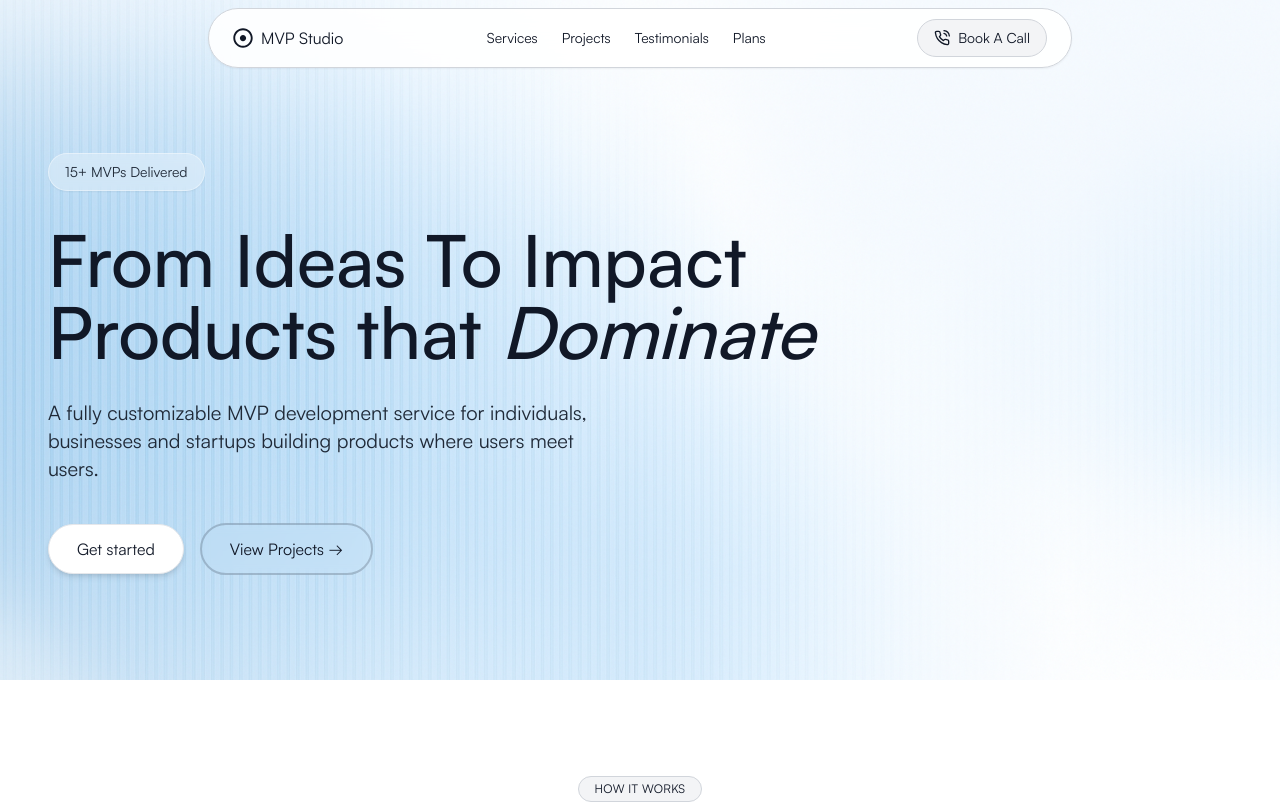
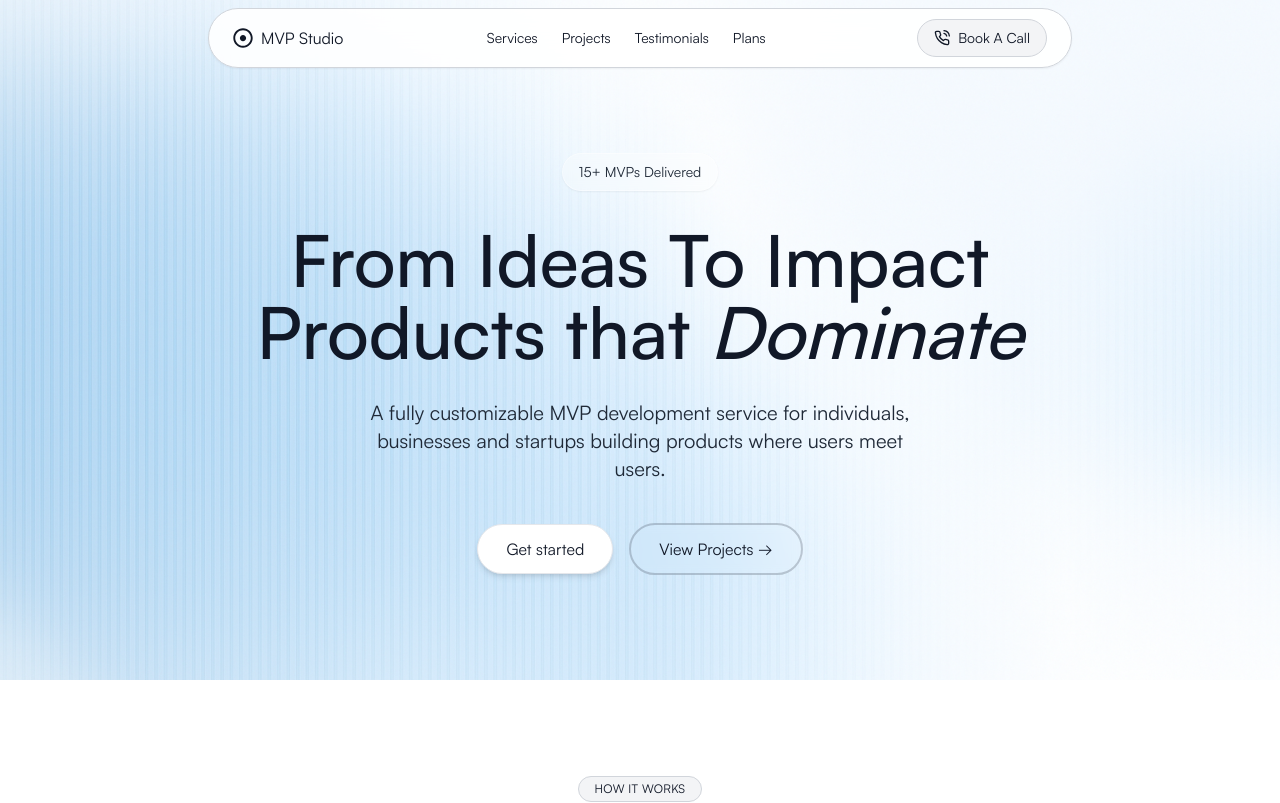
Before and after one commit to collabanubhav-pixel/mvpstudio, a Next.js app: page / in a window 1280 px wide. Shown: the top 803 px of the page. Built offline with nearby package versions, Linux system fonts and the light colour scheme; what tailwindcss-intersect, tailwindcss-motion would draw is missing.

Commit message:
Updated Hero.tsx

```diff
--- a/components/marketing/Hero.tsx
+++ b/components/marketing/Hero.tsx
@@ -5,7 +5,7 @@ export default function Hero() {
   return (
     <section id="projects" className="w-full min-h-[85vh] flex items-center justify-center px-6 md:px-12 pt-32 pb-20 relative overflow-hidden" style={{ backgroundImage: 'url(/herobackground.png)', backgroundSize: 'cover', backgroundPosition: 'center' }}>
       <div className="w-full max-w-7xl mx-auto">
-        <div className="flex flex-col items-start">
+        <div className="flex flex-col items-center">
           {/* Badge */}
           <div className="inline-flex items-center gap-2 mb-8 px-4 py-2 rounded-full bg-white/30 backdrop-blur-sm border border-white/40 shadow-sm">
             <span className="text-sm text-gray-800 font-medium" style={{ fontFamily: 'Satoshi-Regular, sans-serif' }}>
@@ -14,13 +14,13 @@ export default function Hero() {
           </div>
 
           {/* Heading */}
-          <h1 className="text-gray-900 text-5xl md:text-7xl font-medium text-left mb-8 leading-tight" style={{ fontFamily: 'Satoshi-Medium, sans-serif' }}>
+          <h1 className="text-gray-900 text-5xl md:text-7xl font-medium text-center mb-8 leading-tight" style={{ fontFamily: 'Satoshi-Medium, sans-serif' }}>
             From Ideas To Impact<br />
             Products that <span className="italic font-light">Dominate</span>
           </h1>
 
           {/* Subtitle */}
-          <p className="text-gray-800 text-lg md:text-xl font-normal mb-10 max-w-xl leading-relaxed" style={{ fontFamily: 'Satoshi-Regular, sans-serif' }}>
+          <p className="text-gray-800 text-lg md:text-xl font-normal mb-10 max-w-xl leading-relaxed text-center" style={{ fontFamily: 'Satoshi-Regular, sans-serif' }}>
             A fully customizable MVP development service for individuals, businesses and startups building products where users meet users.
           </p>
 
```
